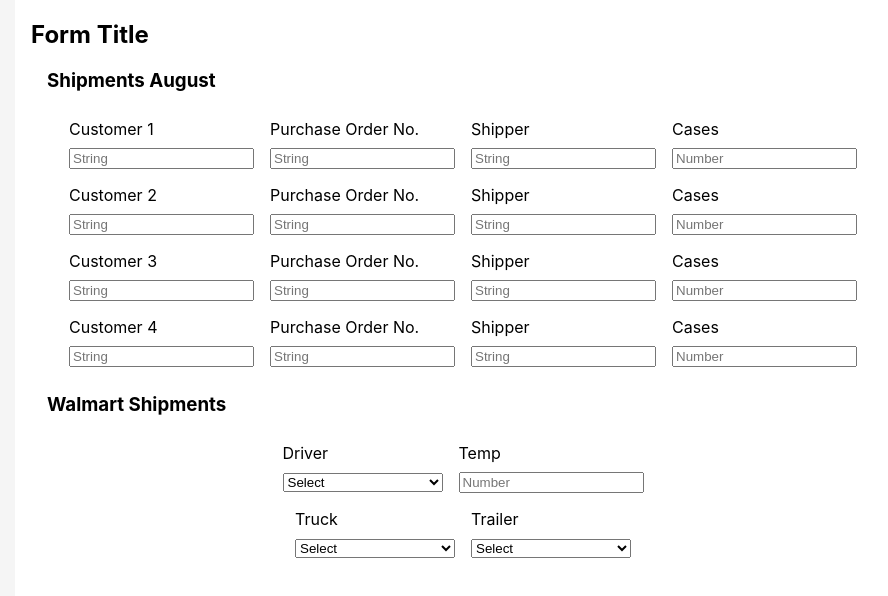
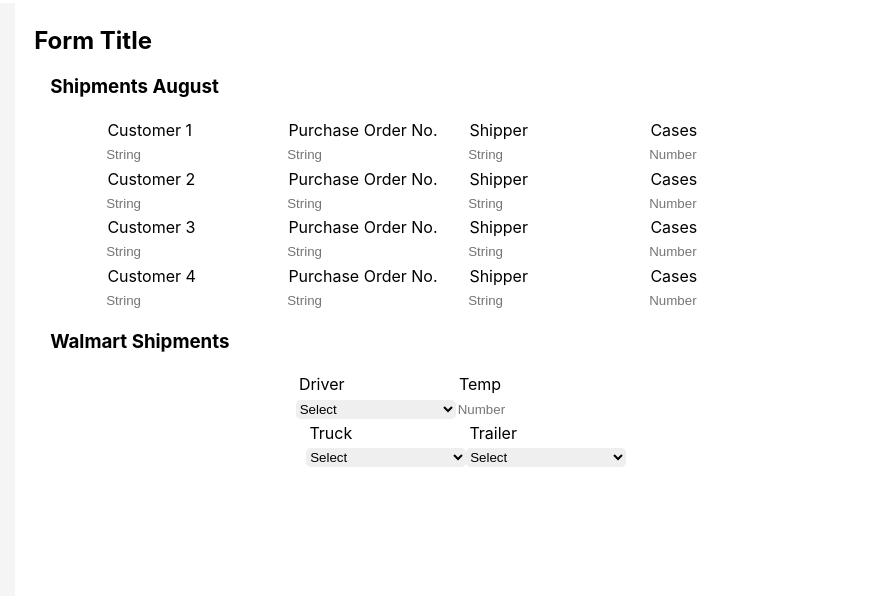
Before and after one commit to RiazCKhan/SR-front-end-test, a React (Create React App) app: page / in a window 1280 px wide. Shown: the top 596 px of the page, without its empty margins (177-1065 px from the left). Built offline with nearby package versions, Linux system fonts and the light colour scheme.

Commit message:
update className and add input and select css

```diff
--- a/src/App.css
+++ b/src/App.css
@@ -10,15 +10,23 @@ h3 {
   padding-left: 2rem;
 }
 
-article {
-  padding: 0.5rem
+div {
+  padding: 0.2rem
 }
 
-div {
-  padding-bottom: 0.5rem;
+input {
+  border-radius: 0.3rem;
+  height: 1.2rem;
+  border: none;
 }
 
-.App {
+select {
+  border-radius: 0.3rem;
+  height: 1.2rem;
+  border: none;
+}
+
+.main {
   display: flex;
   flex-direction: column;
   align-items: center;
--- a/src/App.js
+++ b/src/App.js
@@ -12,7 +12,7 @@ import { faGripVertical } from '@fortawesome/free-solid-svg-icons'
 
 function App() {
   return (
-    <section className='App'>
+    <section className='main'>
       <div className='form-content'>
       <h1>Form Title</h1>
       <PurchaseList />
```
